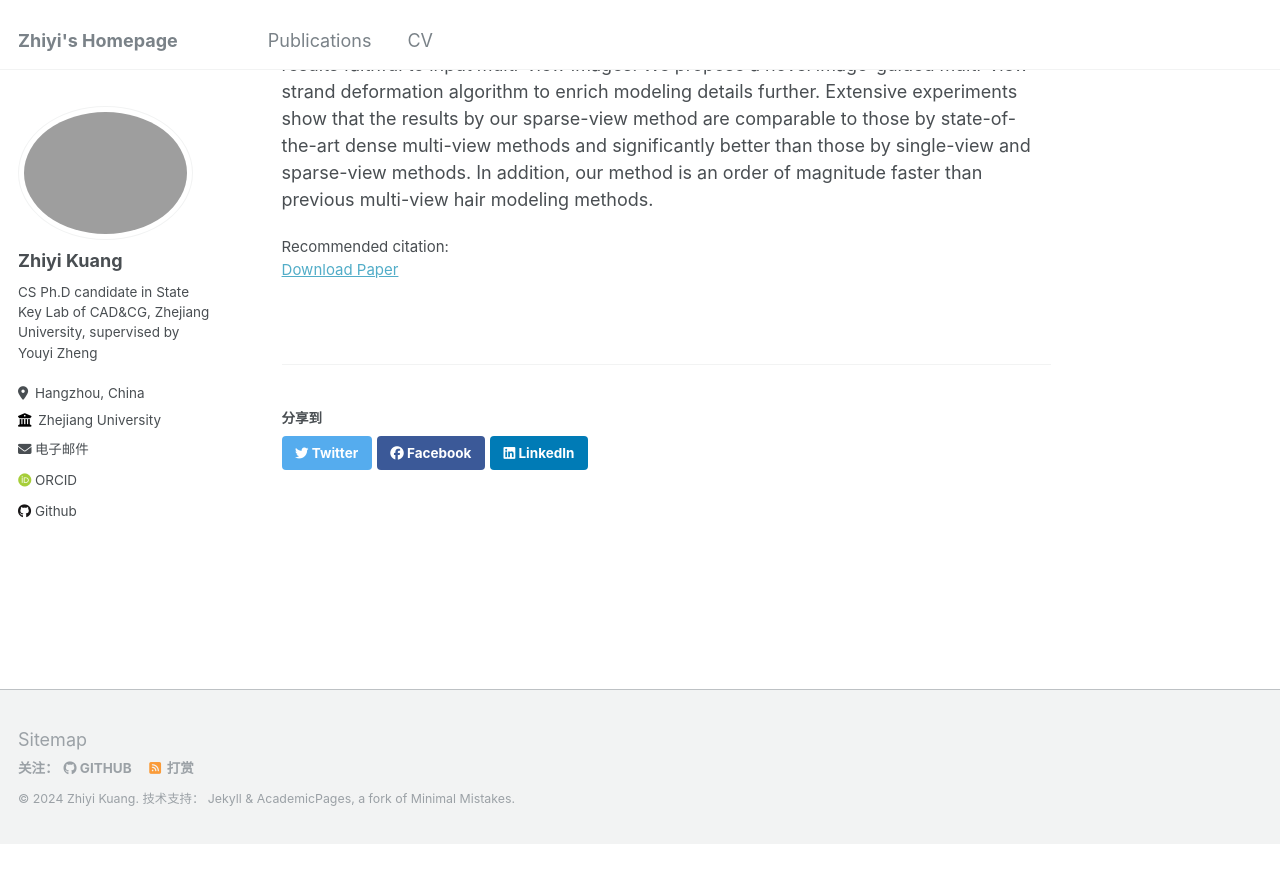
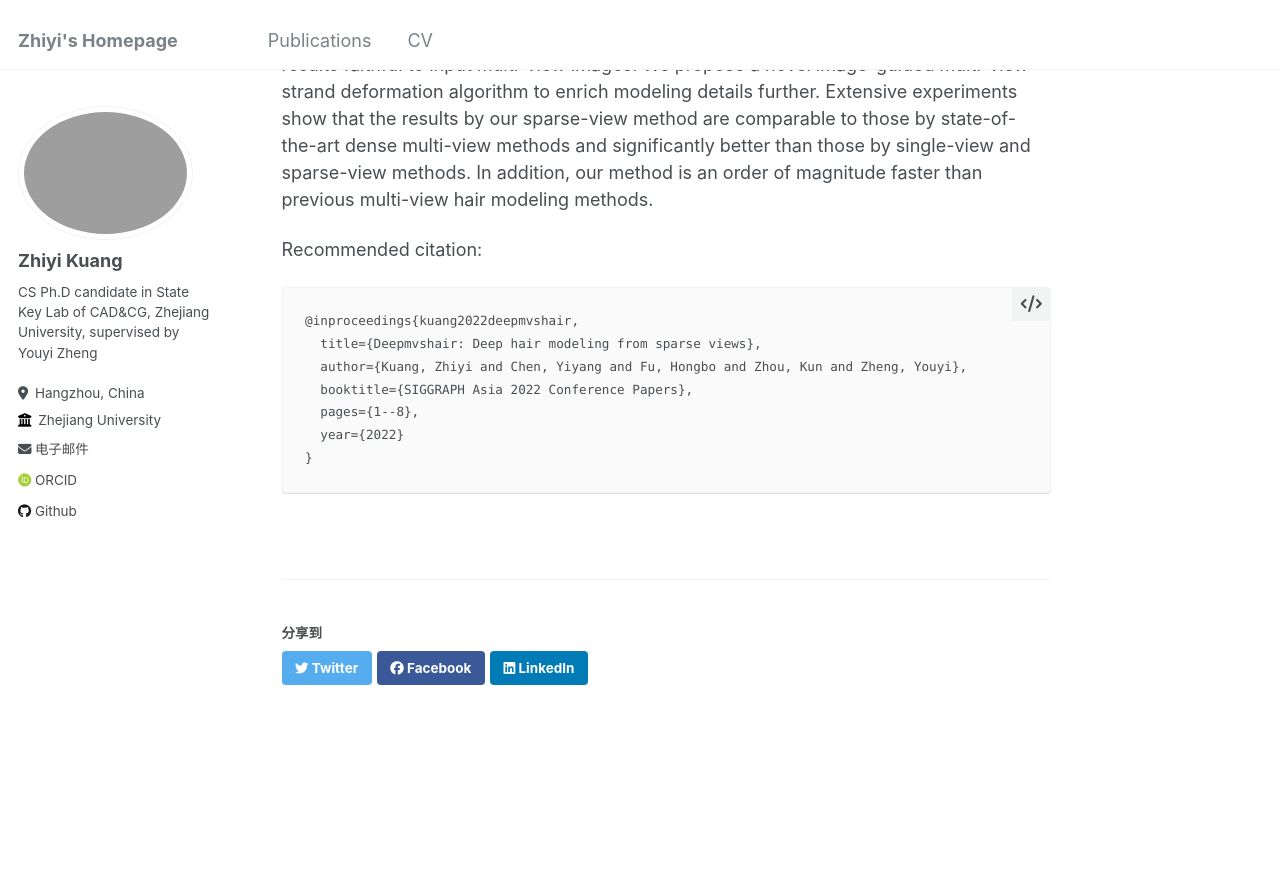
Before and after one commit to Musinghead/musinghead.github.io, a Jekyll site: the page built from _publications/DeepMVSHair.md, in a window 1280 px wide and 900 px high, scrolled down 472 px. Shown: the top 883 px of the window. Built offline with Jekyll 4.4.1, drawn with Linux system fonts in a browser that asks for light colours; some web fonts are replaced; before the commit the page ends 1317 px from its top, so only the background shows below that.

Commit message:
Update DeepMVSHair.md

````diff
--- a/_publications/DeepMVSHair.md
+++ b/_publications/DeepMVSHair.md
@@ -6,9 +6,20 @@
 date: 2022-11-30
 venue: 'SIGGRAPH Asia 2022 Conference'
 paperurl: 'https://dl.acm.org/doi/abs/10.1145/3550469.3555385'
-citation: ''
 ---
 
 **Abstract**
 
 We present DeepMVSHair, the first deep learning-based method for multi-view hair strand reconstruction. The key component of our pipeline is HairMVSNet, a differentiable neural architecture which represents a spatial hair structure as a continuous 3D hair growing direction field implicitly. Specifically, given a 3D query point, we decide its occupancy value and direction from observed 2D structure features. With the query point’s pixel-aligned features from each input view, we utilize a view-aware transformer encoder to aggregate anisotropic structure features to an integrated representation, which is decoded to yield 3D occupancy and direction at the query point. HairMVSNet effectively gathers multi-view hair structure features and preserves high-frequency details based on this implicit representation. Guided by HairMVSNet, our hair growing algorithm produces results faithful to input multi-view images. We propose a novel image-guided multi-view strand deformation algorithm to enrich modeling details further. Extensive experiments show that the results by our sparse-view method are comparable to those by state-of-the-art dense multi-view methods and significantly better than those by single-view and sparse-view methods. In addition, our method is an order of magnitude faster than previous multi-view hair modeling methods.
+
+Recommended citation:
+
+```
+@inproceedings{kuang2022deepmvshair,
+  title={Deepmvshair: Deep hair modeling from sparse views},
+  author={Kuang, Zhiyi and Chen, Yiyang and Fu, Hongbo and Zhou, Kun and Zheng, Youyi},
+  booktitle={SIGGRAPH Asia 2022 Conference Papers},
+  pages={1--8},
+  year={2022}
+}
+```
````
